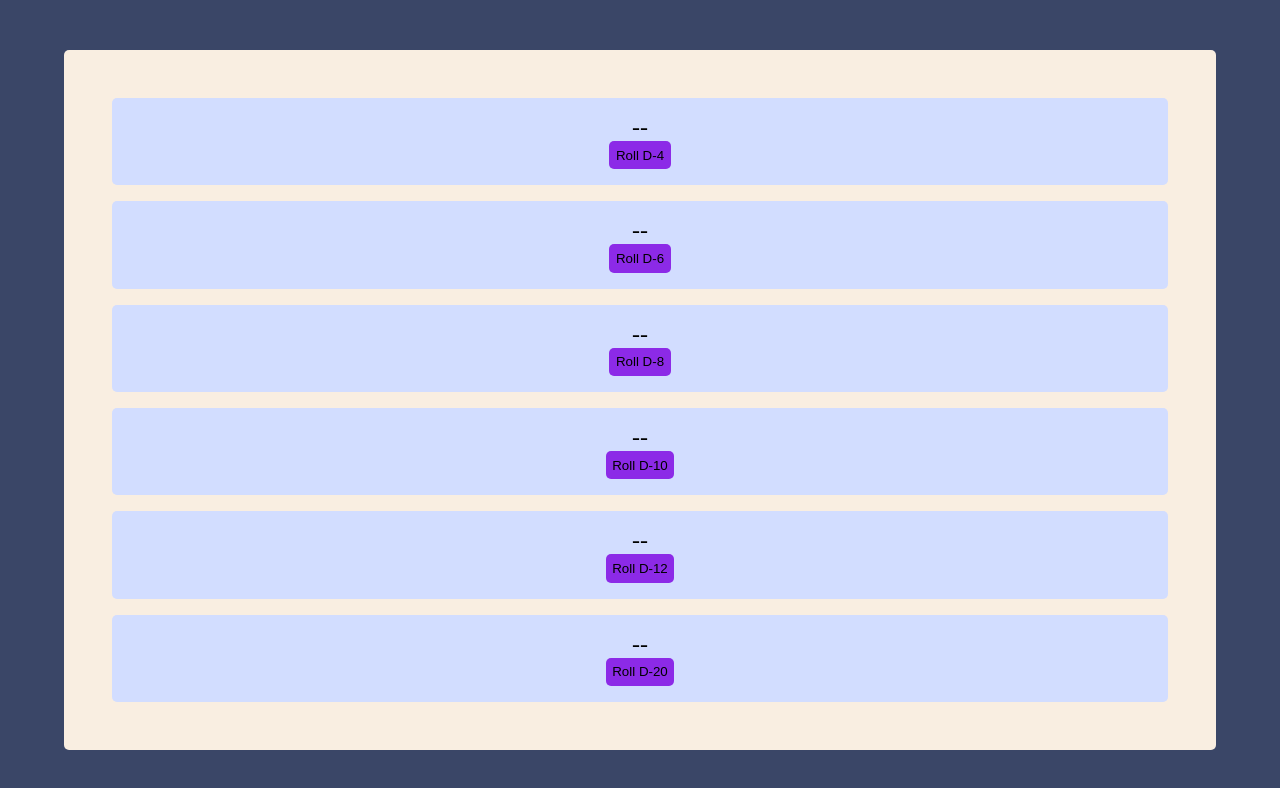
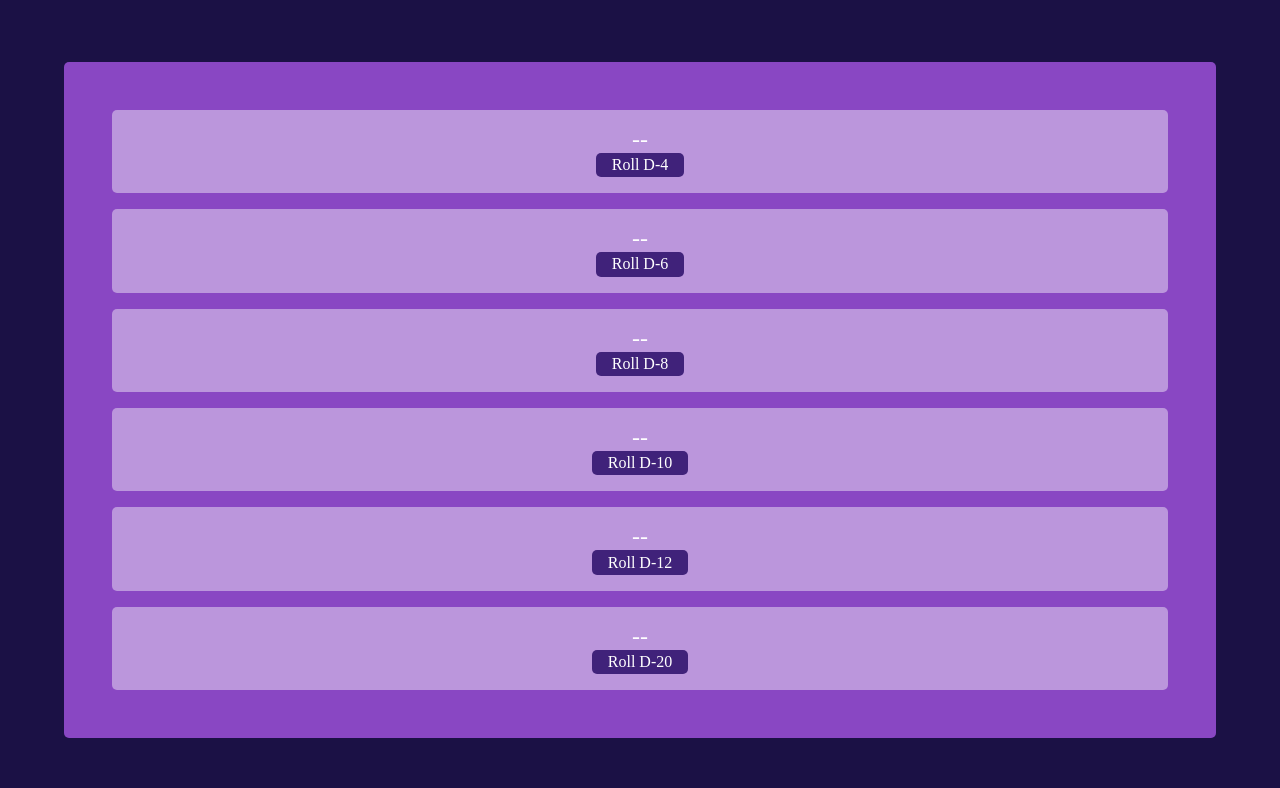
Before and after one commit to Afarrell95/d-d-dice-roller, a plain HTML site: page index.html in a window 1280 px wide. Drawn offline with Linux system fonts and the light colour scheme; a web font is replaced by a local one.

Commit message:
done for now

```diff
--- a/styles.css
+++ b/styles.css
@@ -8,19 +8,20 @@ body{
     justify-content:center;
     align-items: center;
     height: 100vh;
-    background-color: #3a4667;
+    background-color: #1b1145;
     font-family: 'Inknut Antiqua', serif;
 }
 
 .app-container{
-    background-color: rgb(249, 238, 225);
+    background-color: #8947c3;
     padding: 2em;
     border-radius: 5px;
     min-width:90%;
 }
 
 .dice{
-    background-color: #d2ddff;
+    background-color: #bb96dc;
+    color:white;
     border-radius: 5px;
     padding:1em;
     margin: 1em;
@@ -34,8 +35,11 @@ body{
 }
 
 button{
-    padding:.5em;
+    font-size: 1rem;
+    padding:.2em 1em;
     border: none;
     border-radius: 5px;
-    background-color: rgb(140, 42, 231);
+    color:white;
+    background-color: #40227a;
+    font-family: 'Inknut Antiqua', serif;
 }
```
Also changed, not shown: 1 other file.
